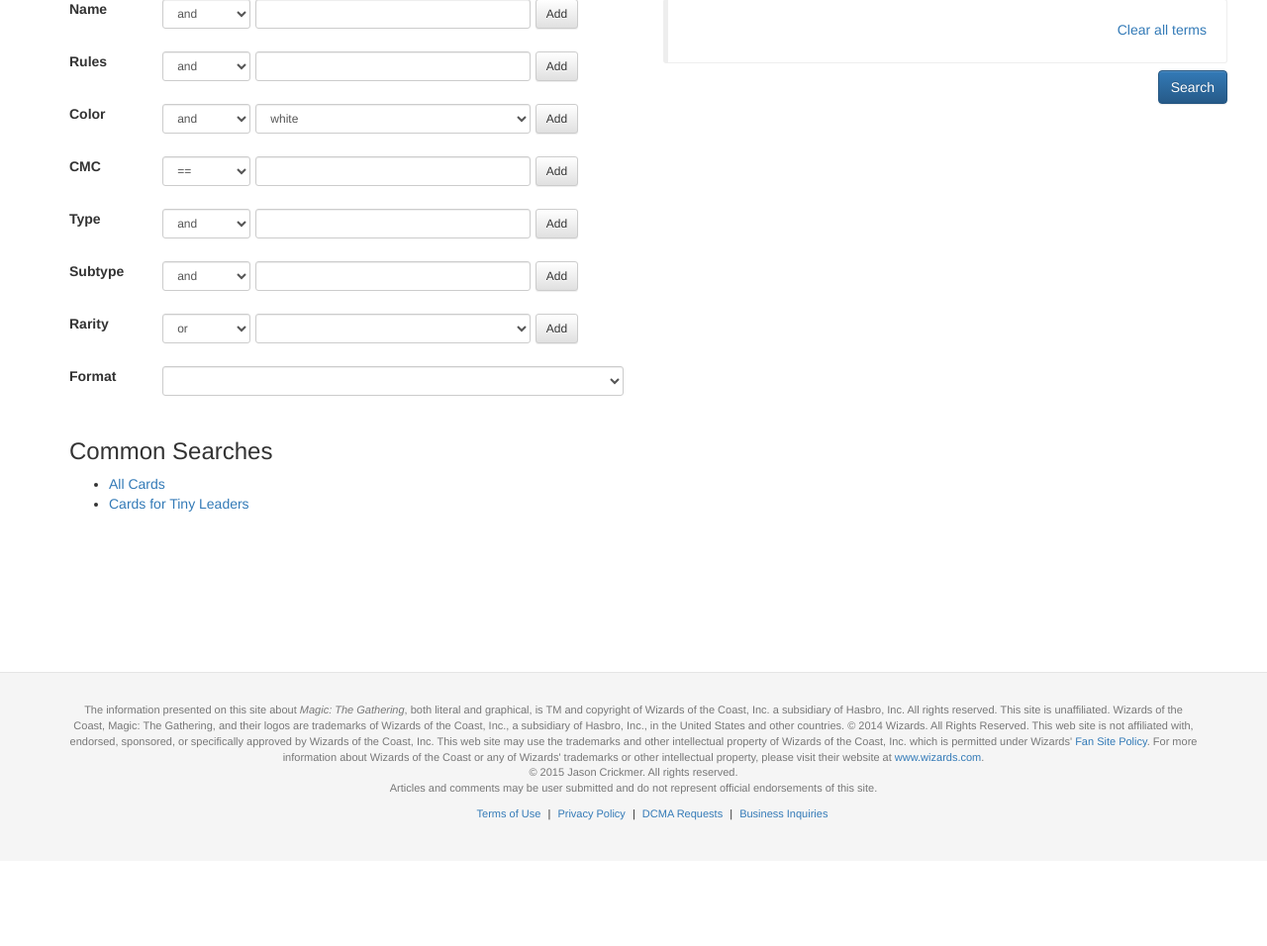
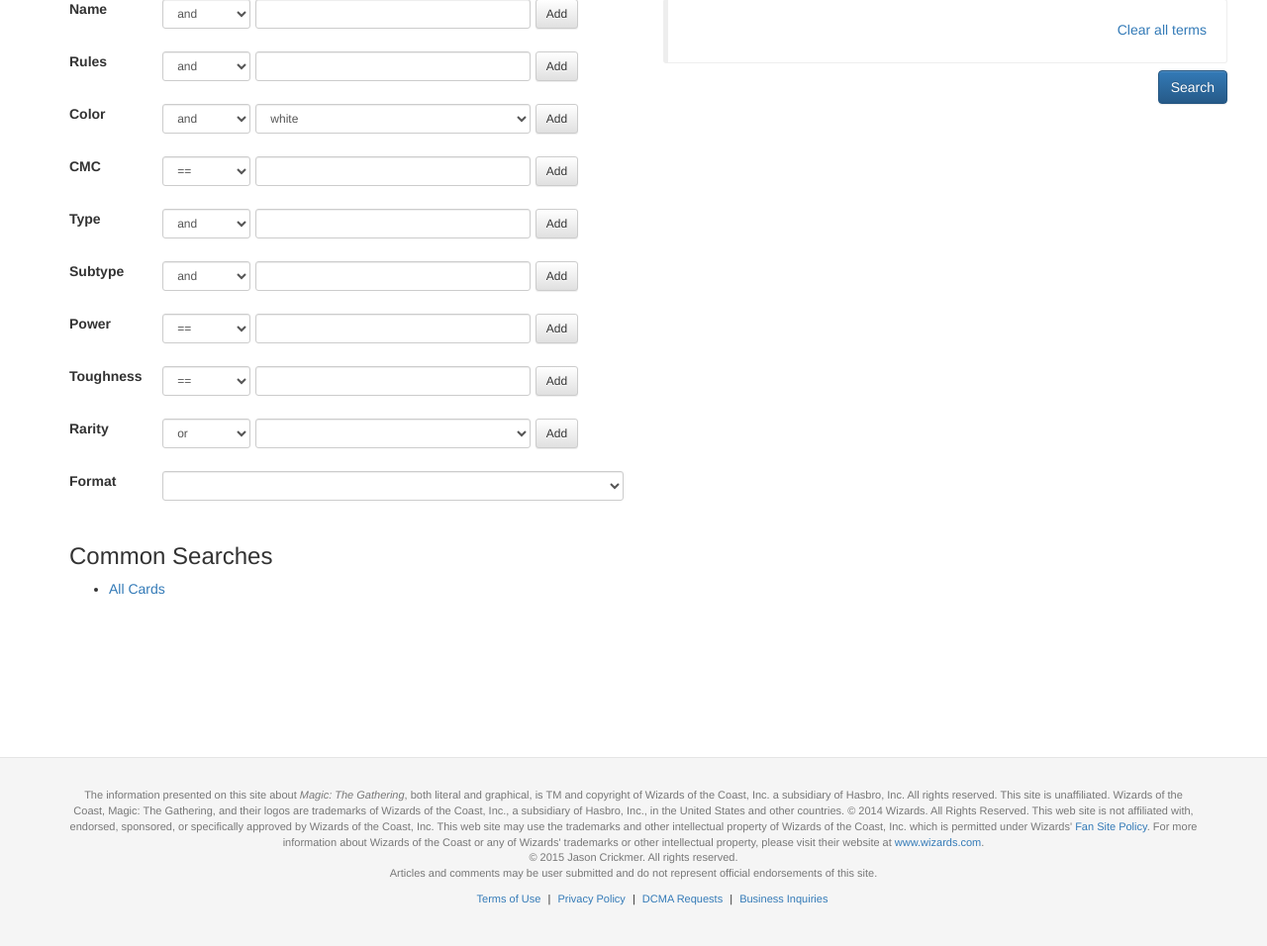
Before and after one commit to jcrickmer/mtgdbpy, a Django app: page /cards/ in a window 1280 px wide. Shown: the part 134-1090 px from the top of the page at 99% size. Before the commit the page ends 963 px from the top, so only its background shows below. Run offline with Django 3.2, Linux system fonts and the light colour scheme; data comes from the database, SQL or seed files in the repository; data that the repository does not hold is empty; some libraries are stand-ins or nearby versions.

Commit message:
First, added search for power and toughness to the UI. Second, fixed issue with single-quotes and other charactesr in text fields breaking the search UI.

```diff
--- a/cn/cdb.js
+++ b/cn/cdb.js
@@ -14,6 +14,8 @@ $(function() {
                       'rules':'Rules Text',
                       'color':'Color',
                       'cmc':'CMC',
+                      'power':'Power',
+                      'toughness':'Toughness',
                       'type':'Type',
                       'subtype':'Subtype',
                       'rarity':'Rarity',
@@ -67,7 +69,7 @@ $(function() {
 				result = result + " &gt; " + rule.value;
 			}
             var resButton_html = "<button class=\"btn btn-default\" onclick=\"cdb.removeSearchPredicate('";
-            resButton_html = resButton_html + rule.hint + "','" + parent_jqs + "'";
+            resButton_html = resButton_html + cdb.cleanHint(rule.hint) + "','" + parent_jqs + "'";
 			if (autoSearchOnRemove) {
 				resButton_html = resButton_html + ',true';
             } else {
@@ -77,10 +79,13 @@ $(function() {
 			parent_jq.append($(childTag).append(resButton_html));
 		}
     };
+	cdb.cleanHint = function(hint) {
+		return hint.replace(/[^a-zA-Z0-9_]/, "_");
+	};
 	cdb.removeSearchPredicate = function(hint, parent_jqs, autoSubmitQuery) {
 		for (var h = 0 ; h < cdb.predicates.length ; h++) {
 			var pred = cdb.predicates[h];
-			if (pred.hint == hint) {
+			if (cdb.cleanHint(pred.hint) == cdb.cleanHint(hint)) {
 				// remove it
 				cdb.predicates.splice(h, 1);
 				break;
--- a/mtgdbapp/searchtests.py
+++ b/mtgdbapp/searchtests.py
@@ -1915,7 +1915,7 @@ class CardManagerROTestCase(FastFixtureTestCase):
         a.value = "%%%%%%"
         a.operator = a.CONTAINS
         cards = Card.playables.search(a)
-        self.assertEquals(len(list(cards)), 381) # matches all cards, of course
+        self.assertEquals(len(list(cards)), 381)  # matches all cards, of course
 
     def test_rules_sql_inject5(self):
         a = SearchPredicate()
--- a/mtgdbapp/templates/cards/index.html
+++ b/mtgdbapp/templates/cards/index.html
@@ -53,6 +53,18 @@
         <div class="col-xs-6"><input id="subtype" name="subtype" type="text" class="form-control input-sm"/></div>
         <script>$(function() { var subtypes = [{% for subtype in subtypes %}"{{ subtype }}",{% endfor %}]; $("#subtype").autocomplete({source : subtypes}); });</script>
         <div class="col-xs-2"><button class="btn btn-default btn-sm add-btn" name="subtype_add">Add</button></div>
+      </div>
+      <div class="row term_input form-group xs-gutters">
+        <div class="col-xs-2 searchlabel"><label for="power" class="control-label">Power</label></div>
+        <div class="col-xs-2"><select id="power_op" name="power_op" class="form-control input-sm"><option value="eq" selected>==</option><option value="ne">!=</option><option value="lt">&lt;</option><option value="gt">&gt;</option></select></div>
+        <div class="col-xs-6"><input id="power" name="power" type="text" class="form-control input-sm"/></div>
+        <div class="col-xs-2"><button class="btn btn-default btn-sm add-btn" name="power_add">Add</button></div>
+      </div>
+      <div class="row term_input form-group xs-gutters">
+        <div class="col-xs-2 searchlabel"><label for="toughness" class="control-label">Toughness</label></div>
+        <div class="col-xs-2"><select id="toughness_op" name="toughness_op" class="form-control input-sm"><option value="eq" selected>==</option><option value="ne">!=</option><option value="lt">&lt;</option><option value="gt">&gt;</option></select></div>
+        <div class="col-xs-6"><input id="toughness" name="toughness" type="text" class="form-control input-sm"/></div>
+        <div class="col-xs-2"><button class="btn btn-default btn-sm add-btn" name="toughness_add">Add</button></div>
       </div>
       <div class="row term_input form-group xs-gutters">
         <div class="col-xs-2"><label for="rarity" class="control-label">Rarity</label></div>
@@ -151,7 +163,6 @@ $(function() {
     <h3>Common Searches</h3>
     <ul>
       <li><a href="_search">All Cards</a></li>
-      <li><a href="_search?query=%5B%7B%22field%22%3A%22cmc%22%2C%22op%22%3A%22lt%22%2C%22value%22%3A%224%22%2C%22hint%22%3A%22cmclt4%22%7D%2C%7B%22field%22%3A%22format%22%2C%22op%22%3A%22and%22%2C%22value%22%3A%22Commander_2014-11-07%22%2C%22hint%22%3A%22format%22%7D%5D">Cards for Tiny Leaders</a></li>
     </ul>
   </div>
 </div>
--- a/mtgdbapp/views.py
+++ b/mtgdbapp/views.py
@@ -129,7 +129,7 @@ def cardlist(request):
         elif pred['field'] == 'rarity':
             # REVISIT - need to handle 'or'
             pass
-        elif pred['field'] == 'cmc':
+        elif pred['field'] == 'cmc' or pred['field'] == 'power' or pred['field'] == 'toughness':
             spred.negative = False
             # If it isn't an int, then skip it.
             try:
```
Also changed, not shown: 1 other file.
